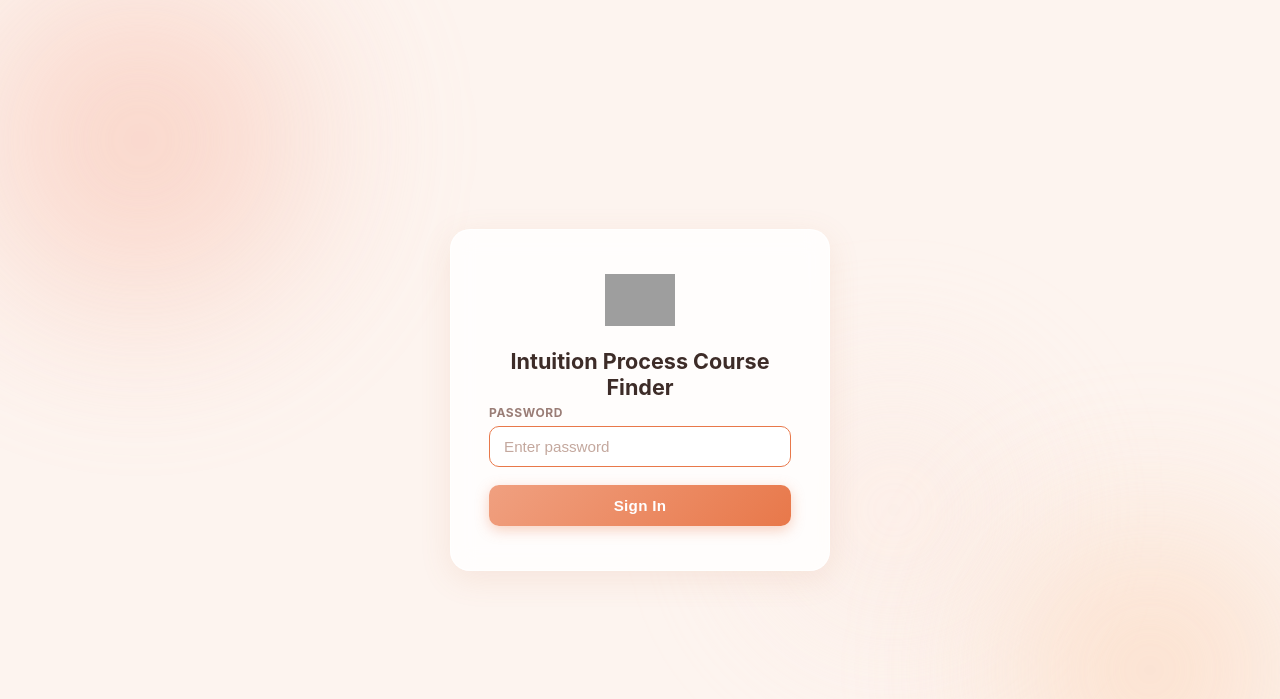
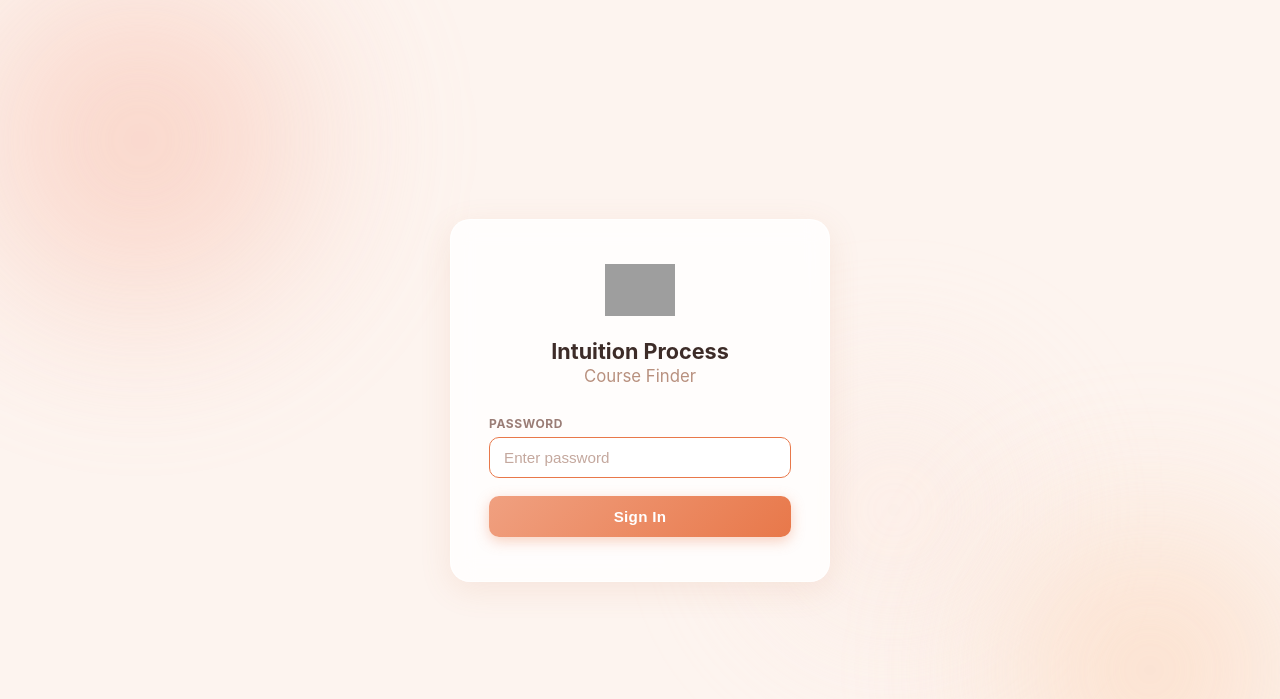
Before and after one commit to intuitionprocess-svg/ip-course-finder, a Flask app: page /login in a window 1280 px wide. Shown: the top 699 px of the page. Run offline with Flask 3, Linux system fonts and the light colour scheme; grey boxes are pictures that could not be loaded.

Commit message:
Split login title into two lines with lighter subtitle

```diff
--- a/templates/login.html
+++ b/templates/login.html
@@ -67,8 +67,8 @@
   }
   .logo img { height: 52px; width: auto; }
 
-  h1 { font-size: 1.35rem; font-weight: 700; color: #3d2c28; margin-bottom: 5px; }
-  .subtitle { font-size: .87rem; color: #9a7d76; margin-bottom: 30px; }
+  h1 { font-size: 1.35rem; font-weight: 700; color: #3d2c28; margin-bottom: 2px; }
+  .subtitle { font-size: 1.05rem; font-weight: 400; color: #b8907e; margin-bottom: 30px; }
 
   .alert {
     padding: 10px 14px; border-radius: 9px; font-size: .84rem;
@@ -112,7 +112,8 @@
 <div class="blob"></div>
 <div class="card">
   <div class="logo"><img src="https://instituteofai.ai/wp-content/uploads/2025/11/iai_logo_black_text-scaled.webp" alt="Institute of Absolute Intelligence" /></div>
-  <h1>Intuition Process Course Finder</h1>
+  <h1>Intuition Process</h1>
+  <p class="subtitle">Course Finder</p>
   {% if error %}
     <div class="alert">{{ error }}</div>
   {% endif %}
```
